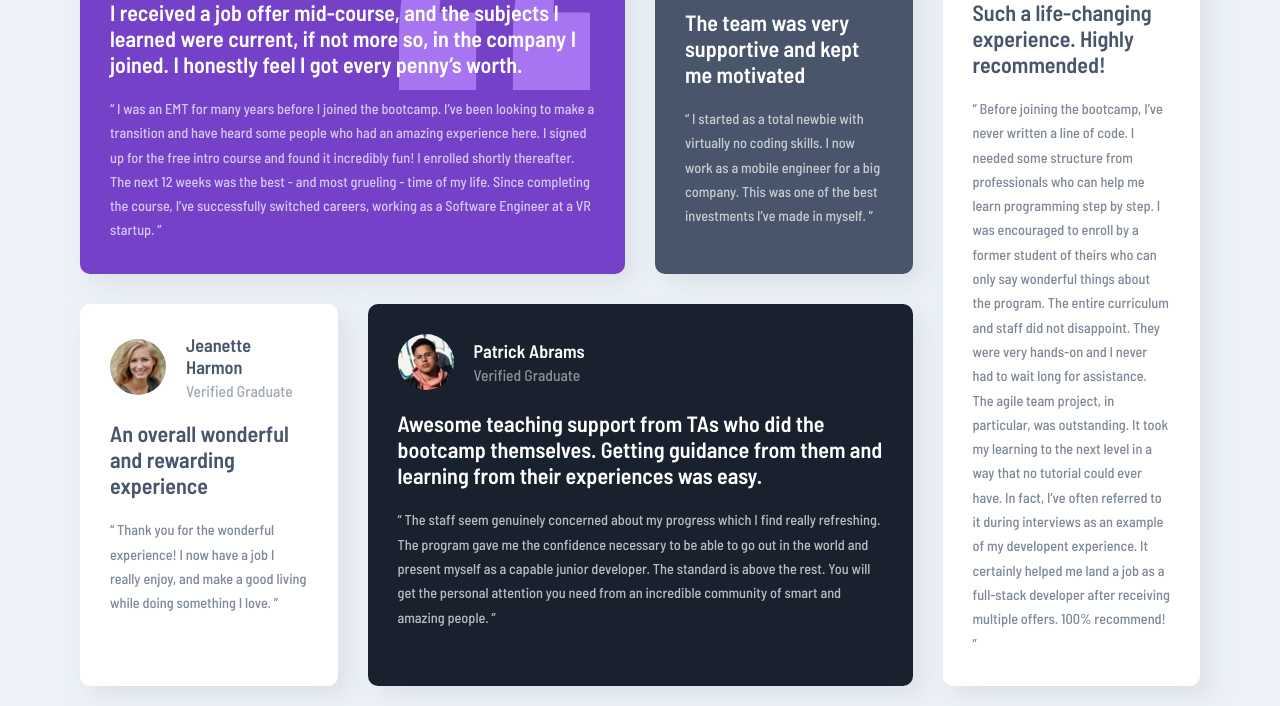
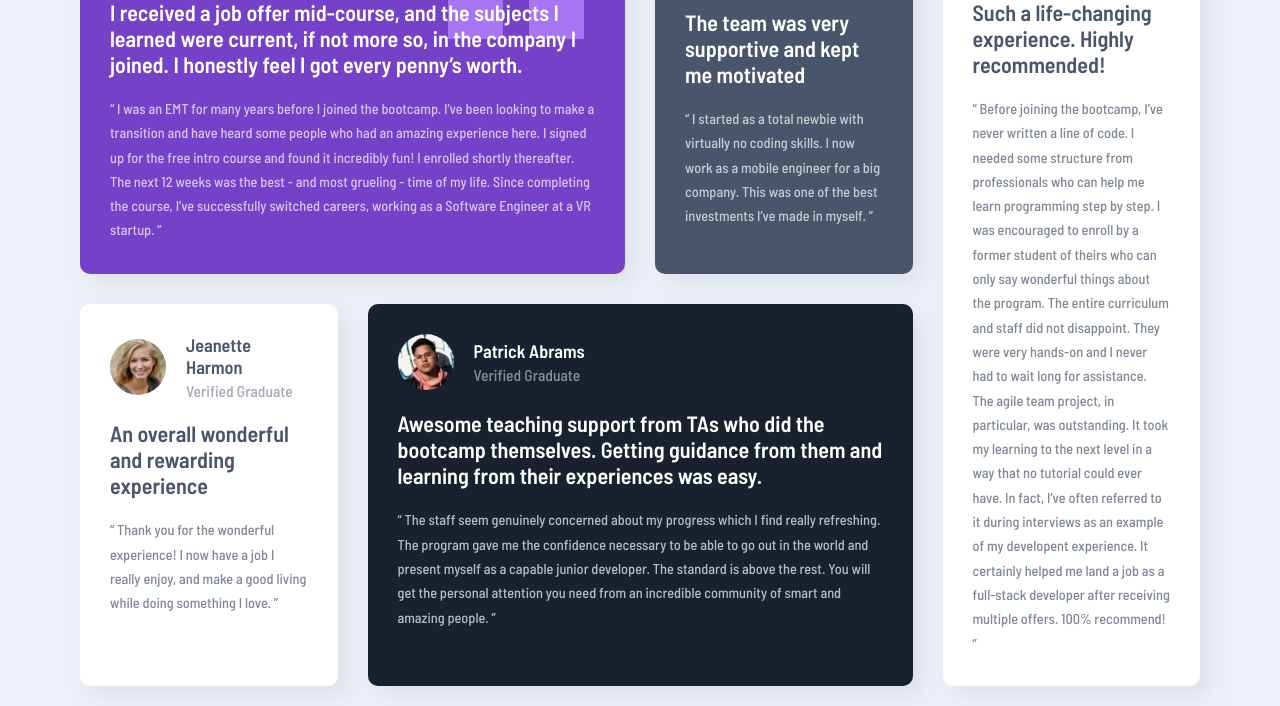
Before and after one commit to yassine-ramla/Frontend-Mentor-Testimonials-grid-section-solution, a plain HTML site: page index.html in a window 1280 px wide. Shown: the part 127-833 px from the top of the page. Drawn offline with Linux system fonts and the light colour scheme.

Commit message:
first commit

```diff
--- a/style.css
+++ b/style.css
@@ -1,15 +1,10 @@
 :root {
-  /* Primary */
   --Moderate-violet: rgb(117, 65, 200);
   --Very-dark-grayish-blue: hsl(217, 19%, 35%);
   --Very-dark-blackish-blue: hsl(219, 29%, 14%);
   --White: hsl(0, 0%, 100%);
-  /* Neutral */
   --Light-gray: hsl(0, 0%, 81%);
   --Light-grayish-blue: hsl(210, 46%, 95%);
-  /* 1. "Verified Graduate" has the same color as the person's name with 50% opacity */
-  /* 2. Review paragraphs inside the quotations have the same color as well,
-  but are at 70% opacity */
 }
 
 *,
@@ -19,8 +14,6 @@
   padding: 0;
   box-sizing: border-box;
   font-family: 'Barlow Semi Condensed', sans-serif;
-  /* - Font size: 13px */
-  /* - Weights: 500, 600 */
 }
 
 html {
@@ -186,6 +179,7 @@ article>p {
   }
 
   .Daniel {
+    background-size: 25%;
     grid-row: 1 / 2;
     grid-column: 1 / 3;
   }
```
